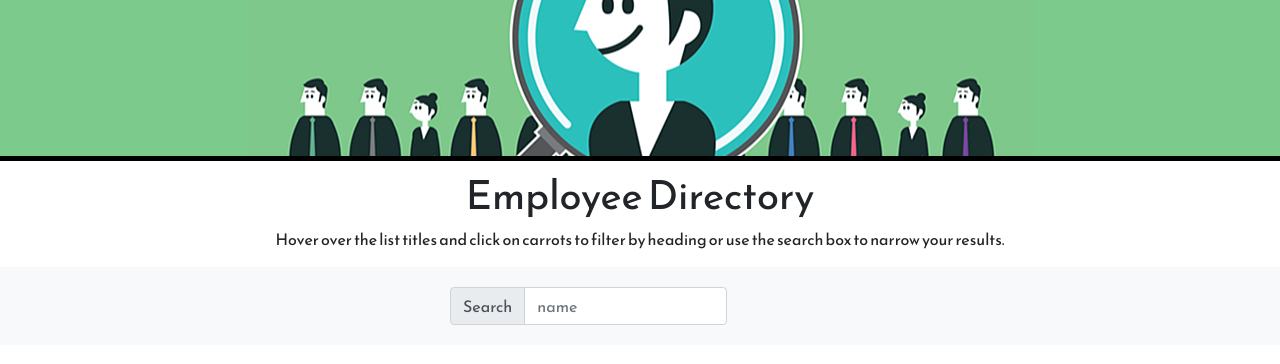
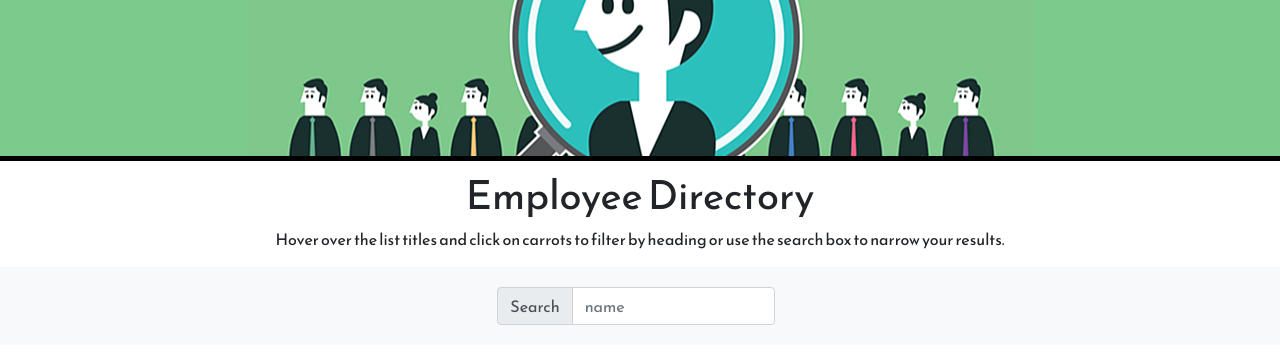
Before and after one commit to gateskyle/User-Employee-Directory, a React (Create React App) app: page / in a window 1280 px wide. Shown: the top 364 px of the page. Built offline with nearby package versions, Linux system fonts and the light colour scheme; no server answers.

Commit message:
Fixed some centering and table width

```diff
--- a/src/styles/DataArea.css
+++ b/src/styles/DataArea.css
@@ -1,4 +1,4 @@
 .data-area {
   margin: 0 auto;
-  width: 90%;
+  width: 100%;
 }
--- a/src/styles/SearchName.css
+++ b/src/styles/SearchName.css
@@ -1,3 +1,8 @@
+.searchbox {
+    margin:0px auto;
+    display:block;
+}
+
 .searchbox button {
     border: 1px solid #101D42;
 }
```
